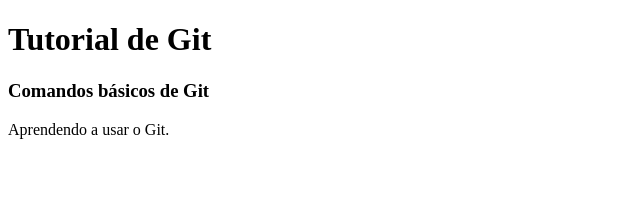
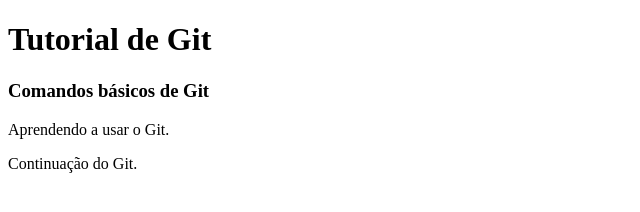
Before and after one commit to Denis-Geres/tutorial_git, a plain HTML site: page index.html in a window 1280 px wide. Shown: the whole page, without its empty margins (0-640 px from the left). Drawn offline with Linux system fonts and the light colour scheme.

Commit message:
Nova demanda

```diff
--- a/index.html
+++ b/index.html
@@ -9,5 +9,6 @@
     <h1>Tutorial de Git</h1>
     <h3>Comandos básicos de Git</h3>
     <p>Aprendendo a usar o Git.</p>
+    <p>Continuação do Git.</p>
 </body>
 </html>
```
